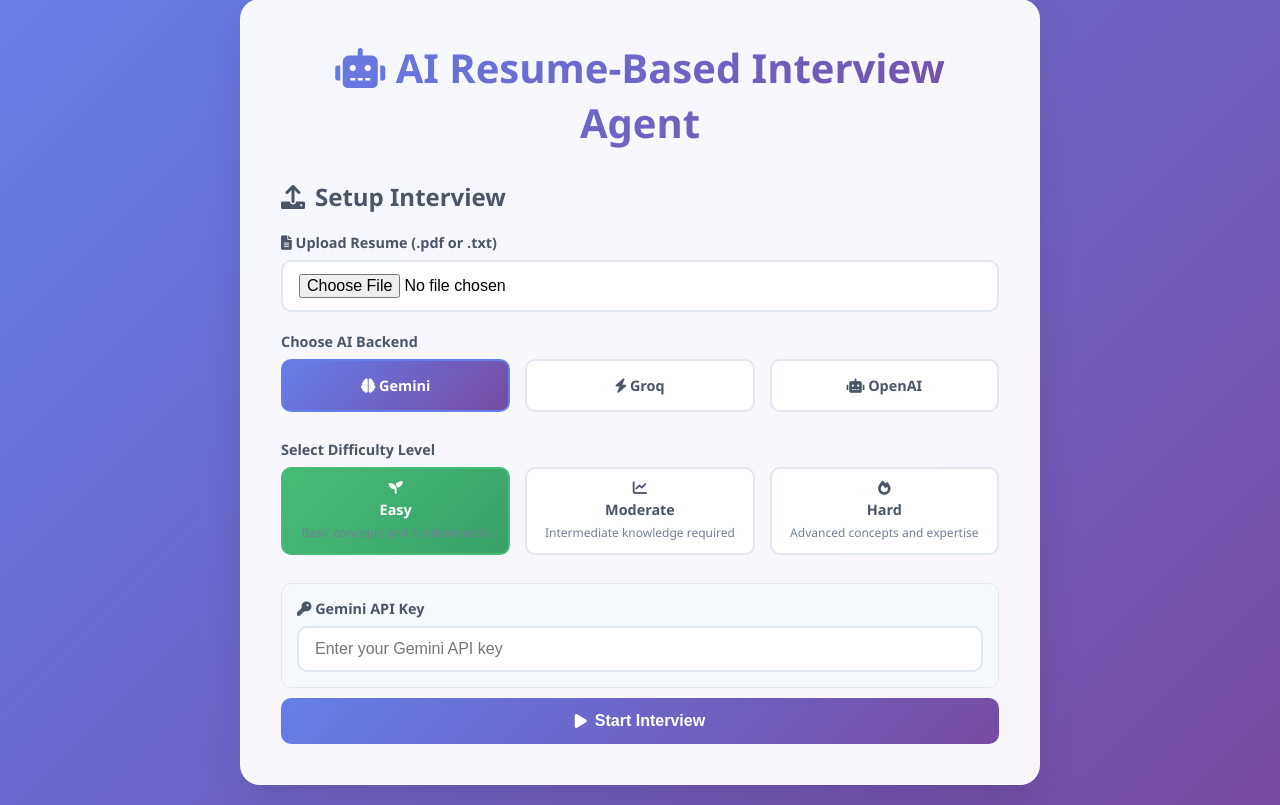
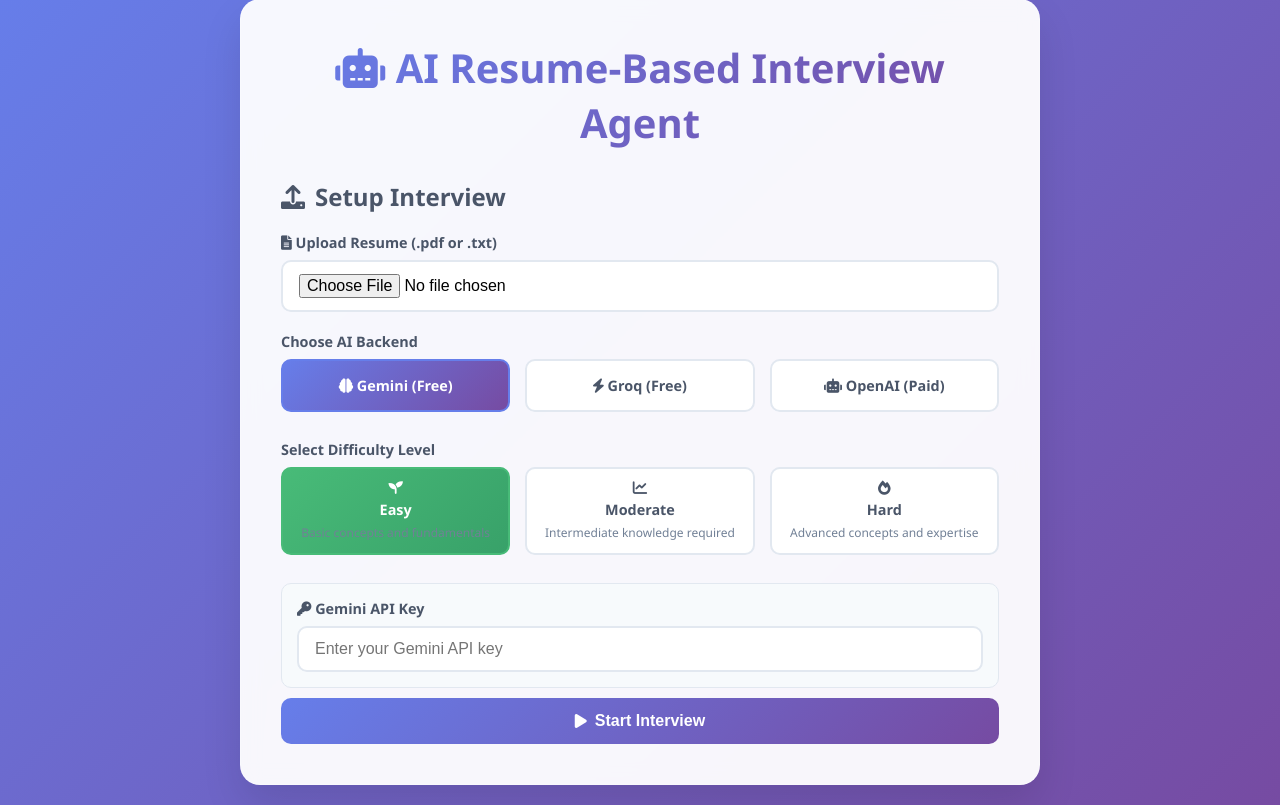
Before and after one commit to longway2go-ai/AI-Data-Science-Interview-Bot-in-progress, a FastAPI app: page / in a window 1280 px wide. Shown: the part 21-826 px from the top of the page. Run offline with FastAPI, Linux system fonts and the light colour scheme.

Commit message:
Update index.html

```diff
--- a/templates/index.html
+++ b/templates/index.html
@@ -607,19 +607,19 @@
           <div class="backend-option">
             <input type="radio" name="backend" value="gemini" id="gemini" checked onchange="toggleApiKey()">
             <label for="gemini" class="backend-label">
-              <i class="fas fa-brain"></i> Gemini
+              <i class="fas fa-brain"></i> Gemini (Free)
             </label>
           </div>
           <div class="backend-option">
             <input type="radio" name="backend" value="groq" id="groq" onchange="toggleApiKey()">
             <label for="groq" class="backend-label">
-              <i class="fas fa-bolt"></i> Groq
+              <i class="fas fa-bolt"></i> Groq (Free)
             </label>
           </div>
           <div class="backend-option">
             <input type="radio" name="backend" value="openai" id="openai" onchange="toggleApiKey()">
             <label for="openai" class="backend-label">
-              <i class="fas fa-robot"></i> OpenAI
+              <i class="fas fa-robot"></i> OpenAI (Paid)
             </label>
           </div>
         </div>
```
